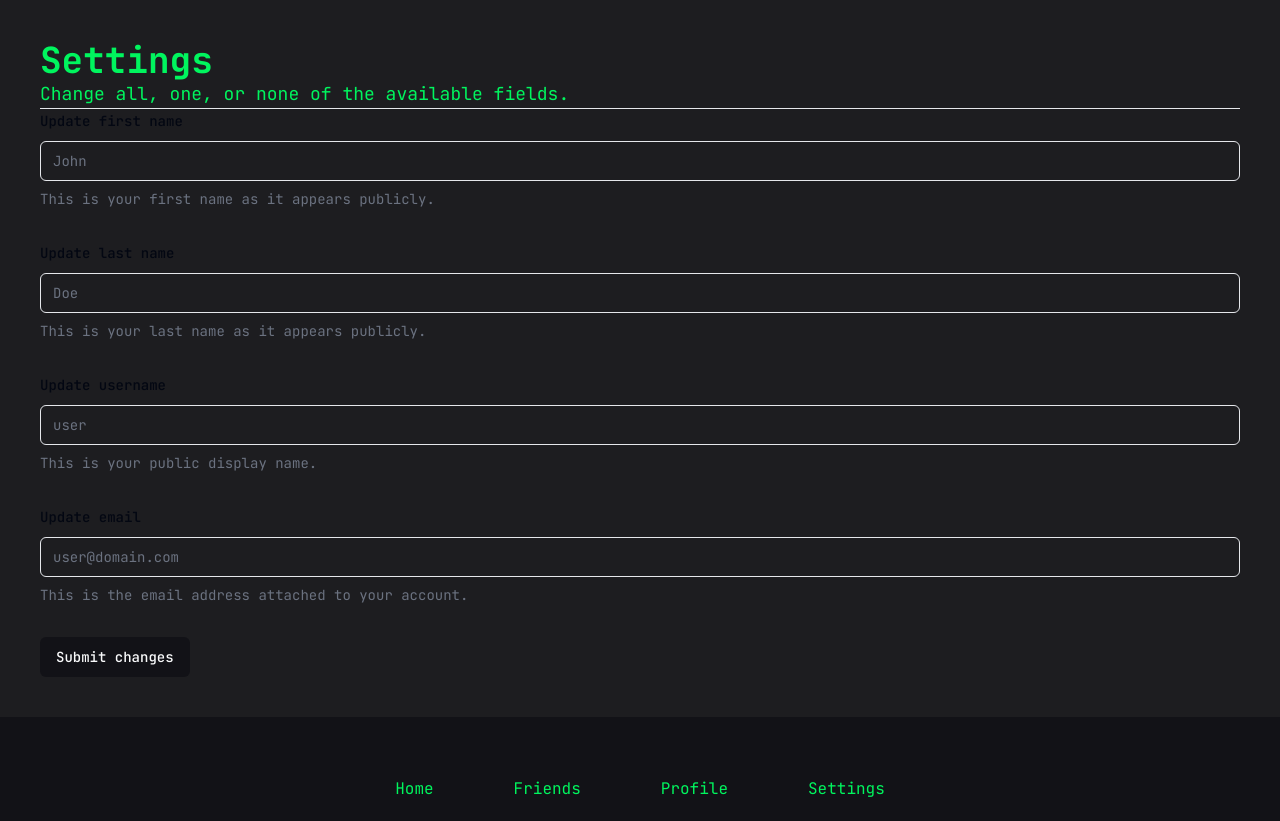
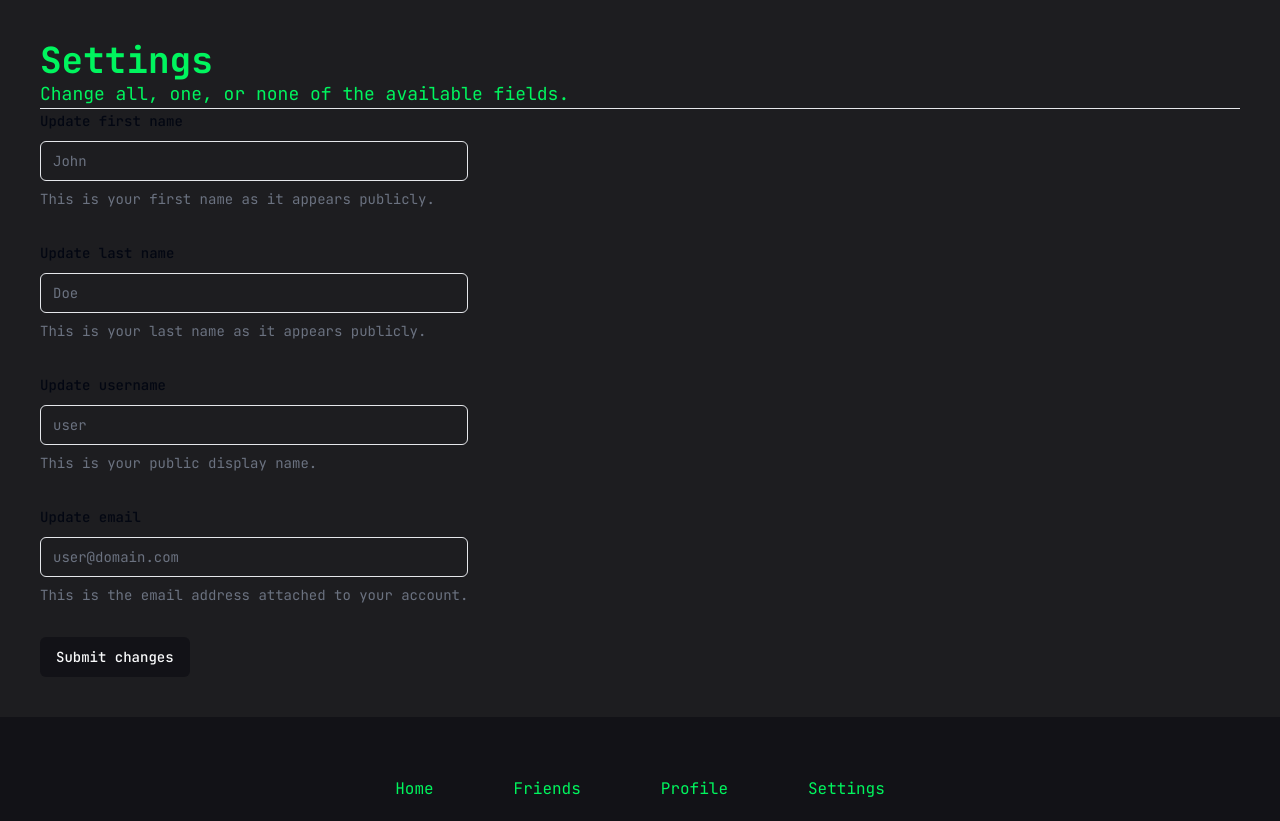
Before and after one commit to ryanchansf/git-fit, a Next.js app: page /settings in a window 1280 px wide. Built offline with nearby package versions, Linux system fonts and the light colour scheme.

Commit message:
waiting database hookup

```diff
--- a/src/app/settings/page.tsx
+++ b/src/app/settings/page.tsx
@@ -54,6 +54,17 @@ export default function Page() {
 
   function onSubmit(values: z.infer<typeof formSchema>) {
     console.log(values);
+    /*
+    if (values.first !== "") {
+      db.
+    }
+    if (values.username !== "") {
+
+    }
+    if (values.email !== "") {
+
+    }
+    */
   }
   //Object { first: "dddd", last: "aaaaa", username: "aaaaaa", email: "djdjd@gmail.comn" }
   //Object { first: "", last: "", username: "", email: "" }
@@ -66,6 +77,7 @@ export default function Page() {
           Change all, one, or none of the available fields.
         </h1>
         <hr></hr>
+        <div className="flex flex-basis">
           <Form {...form}>
             <form onSubmit={form.handleSubmit(onSubmit)} className="space-y-8">
               <FormField
@@ -137,5 +149,6 @@ export default function Page() {
           </Form>
         </div>
       </div>
+    </div>
   );
 }
```
Lines whose indentation alone changed are shown as unchanged.
